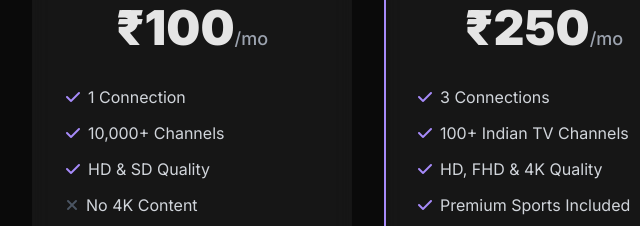
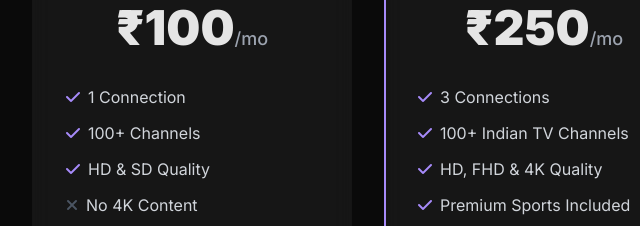
Before and after one commit to himanshu-temp/Streamverse, a plain HTML site: page index.html in a window 1280 px wide. Shown: the part 1960-2186 px from the top of the page, 96-736 px from the left. Drawn offline with nearby package versions, Linux system fonts and the light colour scheme.

Commit message:
Update index.html

```diff
--- a/index.html
+++ b/index.html
@@ -189,7 +189,7 @@
                  <h3 class="text-4xl font-bold mb-2">Choose Your Plan</h3>
                 <p class="text-gray-400 mb-12">Simple, transparent pricing. No hidden fees.</p>
                 <div class="grid grid-cols-1 md:grid-cols-3 gap-8 max-w-5xl mx-auto">
-                    <div class="pricing-card glass-effect p-8 rounded-2xl border-2 border-transparent"><h4 class="text-2xl font-bold mb-4">Basic</h4><p class="text-5xl font-extrabold mb-2">₹100<span class="text-lg font-medium text-gray-400">/mo</span></p><ul class="text-left my-8 space-y-3 text-gray-300"><li><i class="fas fa-check text-violet-400 mr-2"></i>1 Connection</li><li><i class="fas fa-check text-violet-400 mr-2"></i>10,000+ Channels</li><li><i class="fas fa-check text-violet-400 mr-2"></i>HD & SD Quality</li><li><i class="fas fa-times text-gray-600 mr-2"></i>No 4K Content</li><li><i class="fas fa-times text-gray-600 mr-2"></i>No Premium Sports</li></ul><a href="#" class="border border-violet-400 text-violet-400 font-semibold px-8 py-3 rounded-full w-full block hover:bg-violet-400 hover:text-white transition">Choose Plan</a></div>
+                    <div class="pricing-card glass-effect p-8 rounded-2xl border-2 border-transparent"><h4 class="text-2xl font-bold mb-4">Basic</h4><p class="text-5xl font-extrabold mb-2">₹100<span class="text-lg font-medium text-gray-400">/mo</span></p><ul class="text-left my-8 space-y-3 text-gray-300"><li><i class="fas fa-check text-violet-400 mr-2"></i>1 Connection</li><li><i class="fas fa-check text-violet-400 mr-2"></i>100+ Channels</li><li><i class="fas fa-check text-violet-400 mr-2"></i>HD & SD Quality</li><li><i class="fas fa-times text-gray-600 mr-2"></i>No 4K Content</li><li><i class="fas fa-times text-gray-600 mr-2"></i>No Premium Sports</li></ul><a href="#" class="border border-violet-400 text-violet-400 font-semibold px-8 py-3 rounded-full w-full block hover:bg-violet-400 hover:text-white transition">Choose Plan</a></div>
                     <div class="pricing-card glass-effect p-8 rounded-2xl border-2 border-violet-400 relative"><span class="absolute top-0 -translate-y-1/2 left-1/2 -translate-x-1/2 bg-violet-500 text-white text-xs font-bold px-4 py-1 rounded-full">MOST POPULAR</span><h4 class="text-2xl font-bold mb-4">Pro</h4><p class="text-5xl font-extrabold mb-2">₹250<span class="text-lg font-medium text-gray-400">/mo</span></p><ul class="text-left my-8 space-y-3 text-gray-300"><li><i class="fas fa-check text-violet-400 mr-2"></i>3 Connections</li><li><i class="fas fa-check text-violet-400 mr-2"></i>100+ Indian TV Channels</li><li><i class="fas fa-check text-violet-400 mr-2"></i>HD, FHD & 4K Quality</li><li><i class="fas fa-check text-violet-400 mr-2"></i>Premium Sports Included</li><li><i class="fas fa-check text-violet-400 mr-2"></i>VOD Library Access</li></ul><a href="#" class="btn-primary text-white font-semibold px-8 py-3 rounded-full w-full block">Choose Plan</a></div>
                     <div class="pricing-card glass-effect p-8 rounded-2xl border-2 border-transparent"><h4 class="text-2xl font-bold mb-4">Family</h4><p class="text-5xl font-extrabold mb-2">₹450<span class="text-lg font-medium text-gray-400">/mo</span></p><ul class="text-left my-8 space-y-3 text-gray-300"><li><i class="fas fa-check text-violet-400 mr-2"></i>5 Connections</li><li><i class="fas fa-check text-violet-400 mr-2"></i>All Channels & VOD</li><li><i class="fas fa-check text-violet-400 mr-2"></i>HD, FHD & 4K Quality</li><li><i class="fas fa-check text-violet-400 mr-2"></i>Premium Sports Included</li><li><i class="fas fa-check text-violet-400 mr-2"></i>Priority Support</li></ul><a href="#" class="border border-violet-400 text-violet-400 font-semibold px-8 py-3 rounded-full w-full block hover:bg-violet-400 hover:text-white transition">Choose Plan</a></div>
                 </div>
```
